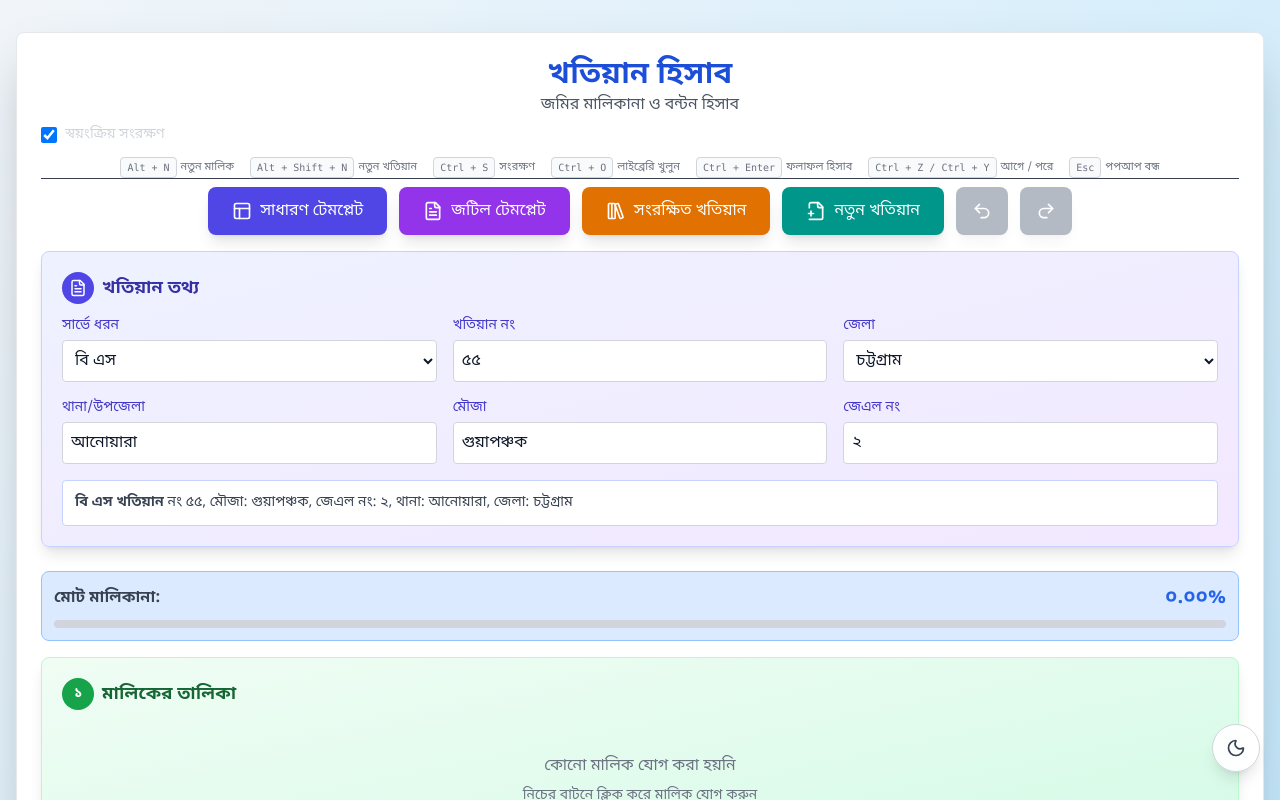
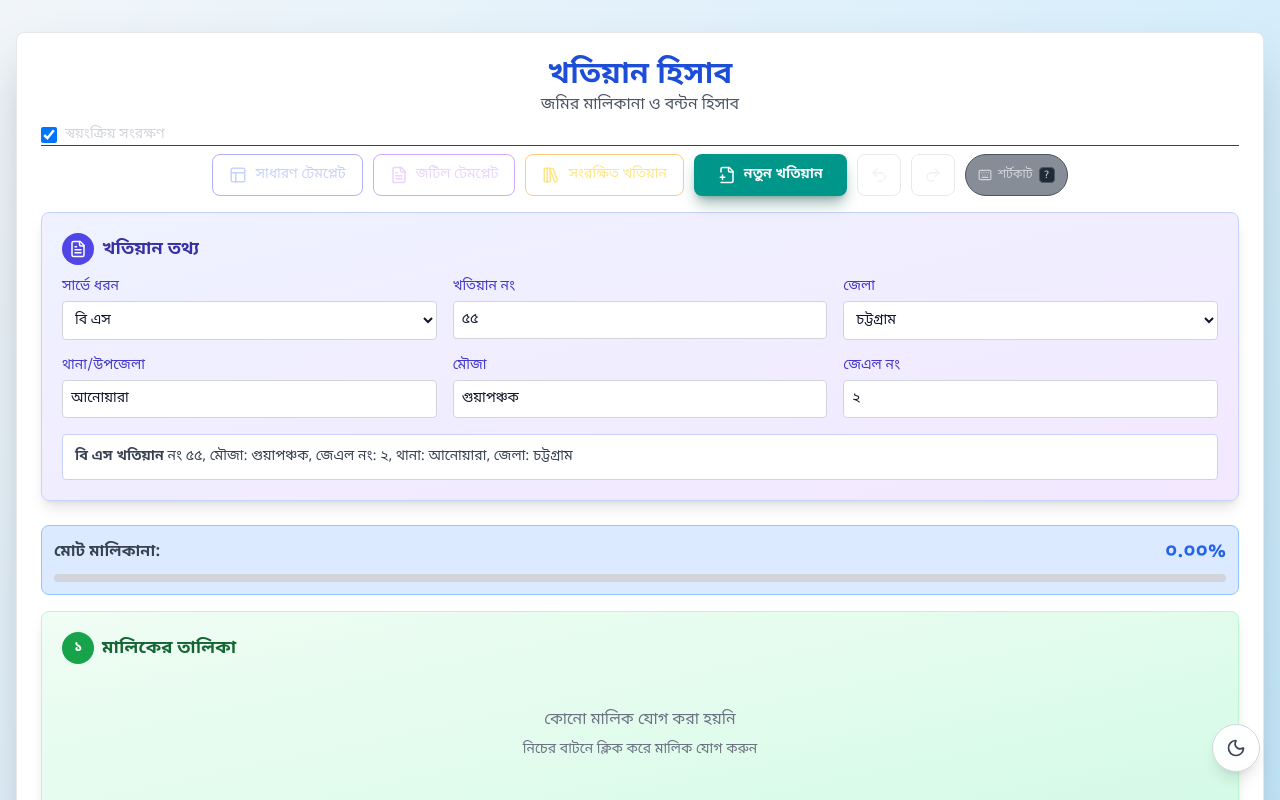
Before and after one commit to shoieb-dev/bengal-land-share-calculator, a Next.js app: page / in a window 1280 px wide. Shown: the top 800 px of the page. Built offline with nearby package versions, Linux system fonts and the light colour scheme.

Commit message:
style: shortcut popover, calm toolbar hierarchy, consistent inputs

```diff
--- a/src/components/khatian/KhatiyanCalculator.tsx
+++ b/src/components/khatian/KhatiyanCalculator.tsx
@@ -711,23 +711,22 @@ export default function KhatiyanCalculator() {
             autoSaveEnabled={autoSaveEnabled}
             onToggleAutoSave={handleToggleAutoSave}
           />
-          <ShortcutHints />
           <div className="border-t border-gray-700 mb-2" />
 
           {/* Template Button */}
-          <div className="flex justify-center gap-3 mb-4 flex-wrap">
+          <div className="flex justify-center gap-2.5 mb-4 flex-wrap">
             <button
               onClick={() => setShowTemplateModal(true)}
-              className="bg-indigo-600 text-white px-6 py-3 rounded-lg hover:bg-indigo-700 transition shadow-lg flex items-center gap-2"
+              className="bg-transparent text-indigo-200 px-4 py-2.5 rounded-lg border border-indigo-500/50 hover:bg-indigo-500/15 hover:border-indigo-400 transition flex items-center gap-2 text-sm"
             >
-              <Layout size={20} /> সাধারণ টেমপ্লেট
+              <Layout size={18} /> সাধারণ টেমপ্লেট
             </button>
 
             <button
               onClick={() => setShowComplexTemplateModal(true)}
-              className="bg-purple-600 text-white px-6 py-3 rounded-lg hover:bg-purple-700 transition shadow-lg flex items-center gap-2"
+              className="bg-transparent text-purple-200 px-4 py-2.5 rounded-lg border border-purple-500/50 hover:bg-purple-500/15 hover:border-purple-400 transition flex items-center gap-2 text-sm"
             >
-              <FileText size={20} /> জটিল টেমপ্লেট
+              <FileText size={18} /> জটিল টেমপ্লেট
             </button>
 
             {/* ─── Saved library: open + new ─── */}
@@ -736,9 +735,9 @@ export default function KhatiyanCalculator() {
                 refreshLibrary();
                 setShowLibraryModal(true);
               }}
-              className="bg-amber-600 text-white px-6 py-3 rounded-lg hover:bg-amber-700 transition shadow-lg flex items-center gap-2 relative"
+              className="bg-transparent text-amber-200 px-4 py-2.5 rounded-lg border border-amber-500/50 hover:bg-amber-500/15 hover:border-amber-400 transition flex items-center gap-2 text-sm relative"
             >
-              <LibraryBig size={20} /> সংরক্ষিত খতিয়ান
+              <LibraryBig size={18} /> সংরক্ষিত খতিয়ান
               {libraryEntries.length > 0 && (
                 <span className="absolute -top-2 -right-2 bg-red-500 text-white text-xs font-bold rounded-full min-w-6 h-6 flex items-center justify-center px-1.5">
                   {toBengaliNumber(String(libraryEntries.length))}
@@ -746,11 +745,12 @@ export default function KhatiyanCalculator() {
               )}
             </button>
 
+            {/* Primary action */}
             <button
               onClick={handleNewWorkspace}
-              className="bg-teal-600 text-white px-6 py-3 rounded-lg hover:bg-teal-700 transition shadow-lg flex items-center gap-2"
+              className="bg-teal-600 text-white px-6 py-2.5 rounded-lg hover:bg-teal-500 transition shadow-lg shadow-teal-900/40 flex items-center gap-2 text-sm font-semibold"
             >
-              <FilePlus2 size={20} /> নতুন খতিয়ান
+              <FilePlus2 size={18} /> নতুন খতিয়ান
             </button>
 
             {/* ─── Undo / Redo ─── */}
@@ -758,18 +758,21 @@ export default function KhatiyanCalculator() {
               onClick={handleUndo}
               disabled={!history.canUndo}
               title="আগের অবস্থায় ফিরুন (Ctrl+Z)"
-              className="bg-slate-600 text-white px-4 py-3 rounded-lg hover:bg-slate-700 transition shadow-lg flex items-center gap-2 disabled:opacity-40 disabled:cursor-not-allowed"
+              aria-label="আগের অবস্থায় ফিরুন"
+              className="bg-transparent text-slate-300 px-3 py-2.5 rounded-lg border border-slate-500/50 hover:bg-slate-500/15 hover:border-slate-400 transition flex items-center gap-2 disabled:opacity-30 disabled:cursor-not-allowed"
             >
-              <Undo2 size={20} />
+              <Undo2 size={18} />
             </button>
             <button
               onClick={handleRedo}
               disabled={!history.canRedo}
               title="পরের অবস্থায় যান (Ctrl+Y)"
-              className="bg-slate-600 text-white px-4 py-3 rounded-lg hover:bg-slate-700 transition shadow-lg flex items-center gap-2 disabled:opacity-40 disabled:cursor-not-allowed"
+              aria-label="পরের অবস্থায় যান"
+              className="bg-transparent text-slate-300 px-3 py-2.5 rounded-lg border border-slate-500/50 hover:bg-slate-500/15 hover:border-slate-400 transition flex items-center gap-2 disabled:opacity-30 disabled:cursor-not-allowed"
             >
-              <Redo2 size={20} />
+              <Redo2 size={18} />
             </button>
+            <ShortcutHints />
           </div>
 
           {/* Khatian Header Form */}
--- a/src/components/khatian/ShortcutHints.tsx
+++ b/src/components/khatian/ShortcutHints.tsx
@@ -1,4 +1,7 @@
 "use client";
+
+import { useEffect, useRef, useState } from "react";
+import { Keyboard } from "lucide-react";
 
 const HINTS: { keys: string; label: string }[] = [
   { keys: "Alt + N", label: "নতুন মালিক" },
@@ -11,16 +14,55 @@ const HINTS: { keys: string; label: string }[] = [
 ];
 
 export function ShortcutHints() {
+  const [open, setOpen] = useState(false);
+  const ref = useRef<HTMLDivElement>(null);
+
+  useEffect(() => {
+    if (!open) return;
+    const onDown = (e: KeyboardEvent) => {
+      if (e.key === "Escape") setOpen(false);
+    };
+    const onClick = (e: MouseEvent) => {
+      if (ref.current && !ref.current.contains(e.target as Node)) setOpen(false);
+    };
+    window.addEventListener("keydown", onDown);
+    window.addEventListener("mousedown", onClick);
+    return () => {
+      window.removeEventListener("keydown", onDown);
+      window.removeEventListener("mousedown", onClick);
+    };
+  }, [open ]);
+
   return (
-    <div className="flex flex-wrap items-center justify-center gap-x-4 gap-y-1 mt-3 text-[11px] text-gray-500 dark:text-gray-400">
-      {HINTS.map((h) => (
-        <span key={h.keys} className="inline-flex items-center gap-1">
-          <kbd className="px-1.5 py-0.5 rounded border border-gray-300 dark:border-gray-600 bg-gray-50 dark:bg-gray-700 font-mono text-[10px]">
-            {h.keys}
-          </kbd>
-          {h.label}
-        </span>
-      ))}
+    <div ref={ref} className="relative inline-flex">
+      <button
+        type="button"
+        onClick={() => setOpen((v) => !v)}
+        aria-expanded={open}
+        aria-label="কীবোর্ড শর্টকাট দেখুন"
+        title="কীবোর্ড শর্টকাট (?)"
+        className="inline-flex items-center gap-1.5 rounded-full border border-gray-600 bg-gray-700/60 px-3 py-1.5 text-xs text-gray-300 transition hover:border-gray-500 hover:text-white"
+      >
+        <Keyboard size={14} />
+        <span className="hidden sm:inline">শর্টকাট</span>
+        <kbd className="rounded border border-gray-600 bg-gray-800 px-1 font-mono text-[10px]">?</kbd>
+      </button>
+
+      {open && (
+        <div className="absolute left-1/2 top-full z-30 mt-2 w-64 -translate-x-1/2 rounded-xl border border-gray-600 bg-gray-800 p-3 shadow-2xl">
+          <p className="mb-2 text-center text-xs font-semibold text-gray-200">কীবোর্ড শর্টকাট</p>
+          <ul className="space-y-1.5">
+            {HINTS.map((h) => (
+              <li key={h.keys} className="flex items-center justify-between gap-2 text-xs">
+                <span className="text-gray-300">{h.label}</span>
+                <kbd className="shrink-0 rounded border border-gray-600 bg-gray-700 px-1.5 py-0.5 font-mono text-[10px] text-gray-100">
+                  {h.keys}
+                </kbd>
+              </li>
+            ))}
+          </ul>
+        </div>
+      )}
     </div>
   );
 }
--- a/src/components/khatian/forms/DagForm.tsx
+++ b/src/components/khatian/forms/DagForm.tsx
@@ -4,6 +4,7 @@ import BulkAddDagModal from "../modals/BulkAddDagModal";
 import { Dag } from "@/lib/types";
 import { toBengaliNumber } from "@/lib/conversions/numberConversion";
 import { useDragAndDrop } from "@/hooks/useDragAndDrop";
+import { INPUT_BASE } from "./formStyles";
 
 interface DagFormProps {
   dags: Dag[];
@@ -251,7 +252,7 @@ export default function DagForm({
                   placeholder="দাগ নং"
                   value={dag.name}
                   onChange={(e) => onDagChange(index, "name", e.target.value)}
-                  className="bg-white dark:bg-gray-700 border border-gray-300 dark:border-gray-600 text-gray-900 dark:text-gray-100 p-2 rounded focus:ring-2 focus:ring-blue-500 flex-1 placeholder:text-gray-400 dark:placeholder:text-gray-400"
+                  className={INPUT_BASE}
                   onClick={(e) => e.stopPropagation()}
                 />
                 <input
@@ -259,7 +260,7 @@ export default function DagForm({
                   placeholder="জমি (শতক)"
                   value={dag.land || ""}
                   onChange={(e) => onDagChange(index, "land", e.target.value)}
-                  className="bg-white dark:bg-gray-700 border border-gray-300 dark:border-gray-600 text-gray-900 dark:text-gray-100 p-2 rounded focus:ring-2 focus:ring-blue-500 flex-1 placeholder:text-gray-400 dark:placeholder:text-gray-400"
+                  className={INPUT_BASE}
                   onClick={(e) => e.stopPropagation()}
                 />
                 <button
--- a/src/components/khatian/forms/KhatiyanHeaderForm.tsx
+++ b/src/components/khatian/forms/KhatiyanHeaderForm.tsx
@@ -2,6 +2,7 @@ import { KhatiyanHeader } from "@/lib/types";
 import { FileText } from "lucide-react";
 import { bangladeshDistricts, surveyTypes } from "@/lib/constants/options";
 import { toBengaliNumber } from "@/lib/conversions/numberConversion";
+import { INPUT_BASE, LABEL_BASE } from "./formStyles";
 
 interface KhatiyanHeaderFormProps {
   header: KhatiyanHeader;
@@ -21,11 +22,11 @@ export default function KhatiyanHeaderForm({ header, onChange }: KhatiyanHeaderF
       <div className="grid grid-cols-1 sm:grid-cols-2 lg:grid-cols-3 gap-3 md:gap-4">
         {/* Survey Type */}
         <div>
-          <label className="block text-indigo-700 dark:text-indigo-200 text-sm mb-1">সার্ভে ধরন</label>
+          <label className={LABEL_BASE}>সার্ভে ধরন</label>
           <select
             value={header.surveyType}
             onChange={(e) => onChange("surveyType", e.target.value)}
-            className="w-full bg-white dark:bg-gray-700 border border-gray-300 dark:border-gray-600 text-gray-900 dark:text-gray-100 p-2 rounded focus:ring-2 focus:ring-indigo-500"
+            className={INPUT_BASE}
           >
             <option value="">নির্বাচন করুন</option>
             {surveyTypes.map((type, index) => (
@@ -38,7 +39,7 @@ export default function KhatiyanHeaderForm({ header, onChange }: KhatiyanHeaderF
 
         {/* Khatian No */}
         <div>
-          <label className="block text-indigo-700 dark:text-indigo-200 text-sm mb-1">খতিয়ান নং</label>
+          <label className={LABEL_BASE}>খতিয়ান নং</label>
           <input
             type="text"
             name="khotiyan_no"
@@ -46,17 +47,17 @@ export default function KhatiyanHeaderForm({ header, onChange }: KhatiyanHeaderF
             value={header.khatiyanNo}
             onChange={(e) => onChange("khatiyanNo", e.target.value)}
             placeholder="যেমন: ৪৫৬"
-            className="w-full bg-white dark:bg-gray-700 border border-gray-300 dark:border-gray-600 text-gray-900 dark:text-gray-100 p-2 rounded focus:ring-2 focus:ring-indigo-500 placeholder:text-gray-400 dark:placeholder:text-gray-400"
+            className={INPUT_BASE}
           />
         </div>
 
         {/* District */}
         <div>
-          <label className="block text-indigo-700 dark:text-indigo-200 text-sm mb-1">জেলা</label>
+          <label className={LABEL_BASE}>জেলা</label>
           <select
             value={header.district}
             onChange={(e) => onChange("district", e.target.value)}
-            className="w-full bg-white dark:bg-gray-700 border border-gray-300 dark:border-gray-600 text-gray-900 dark:text-gray-100 p-2 rounded focus:ring-2 focus:ring-indigo-500"
+            className={INPUT_BASE}
           >
             <option value="">নির্বাচন করুন</option>
             {bangladeshDistricts.map((district, index) => (
@@ -69,19 +70,19 @@ export default function KhatiyanHeaderForm({ header, onChange }: KhatiyanHeaderF
 
         {/* Thana */}
         <div>
-          <label className="block text-indigo-700 dark:text-indigo-200 text-sm mb-1">থানা/উপজেলা</label>
+          <label className={LABEL_BASE}>থানা/উপজেলা</label>
           <input
             type="text"
             value={header.thana}
             onChange={(e) => onChange("thana", e.target.value)}
             placeholder="যেমন: আনোয়ারা"
-            className="w-full bg-white dark:bg-gray-700 border border-gray-300 dark:border-gray-600 text-gray-900 dark:text-gray-100 p-2 rounded focus:ring-2 focus:ring-indigo-500 placeholder:text-gray-400 dark:placeholder:text-gray-400"
+            className={INPUT_BASE}
           />
         </div>
 
         {/* Mouja */}
         <div>
-          <label className="block text-indigo-700 dark:text-indigo-200 text-sm mb-1">মৌজা</label>
+          <label className={LABEL_BASE}>মৌজা</label>
           <input
             type="text"
             name="mouja"
@@ -89,13 +90,13 @@ export default function KhatiyanHeaderForm({ header, onChange }: KhatiyanHeaderF
             value={header.mouja}
             onChange={(e) => onChange("mouja", e.target.value)}
             placeholder="যেমন: গুয়াপঞ্চক"
-            className="w-full bg-white dark:bg-gray-700 border border-gray-300 dark:border-gray-600 text-gray-900 dark:text-gray-100 p-2 rounded focus:ring-2 focus:ring-indigo-500 placeholder:text-gray-400 dark:placeholder:text-gray-400"
+            className={INPUT_BASE}
           />
         </div>
 
         {/* JL No */}
         <div>
-          <label className="block text-indigo-700 dark:text-indigo-200 text-sm mb-1">জেএল নং</label>
+          <label className={LABEL_BASE}>জেএল নং</label>
           <input
             type="text"
             name="jlNo"
@@ -103,7 +104,7 @@ export default function KhatiyanHeaderForm({ header, onChange }: KhatiyanHeaderF
             value={header.jlNo}
             onChange={(e) => onChange("jlNo", e.target.value)}
             placeholder="যেমন: ১২৩"
-            className="w-full bg-white dark:bg-gray-700 border border-gray-300 dark:border-gray-600 text-gray-900 dark:text-gray-100 p-2 rounded focus:ring-2 focus:ring-indigo-500 placeholder:text-gray-400 dark:placeholder:text-gray-400"
+            className={INPUT_BASE}
           />
         </div>
       </div>
--- /dev/null
+++ b/src/components/khatian/forms/formStyles.ts
@@ -0,0 +1,4 @@
+export const INPUT_BASE =
+  "w-full flex-1 bg-white dark:bg-gray-700 border border-gray-300 dark:border-gray-600 text-gray-900 dark:text-gray-100 text-sm p-2 rounded focus:ring-2 focus:ring-indigo-500 placeholder:text-gray-400 dark:placeholder:text-gray-400";
+
+export const LABEL_BASE = "block text-indigo-700 dark:text-indigo-200 text-sm mb-1";
```
